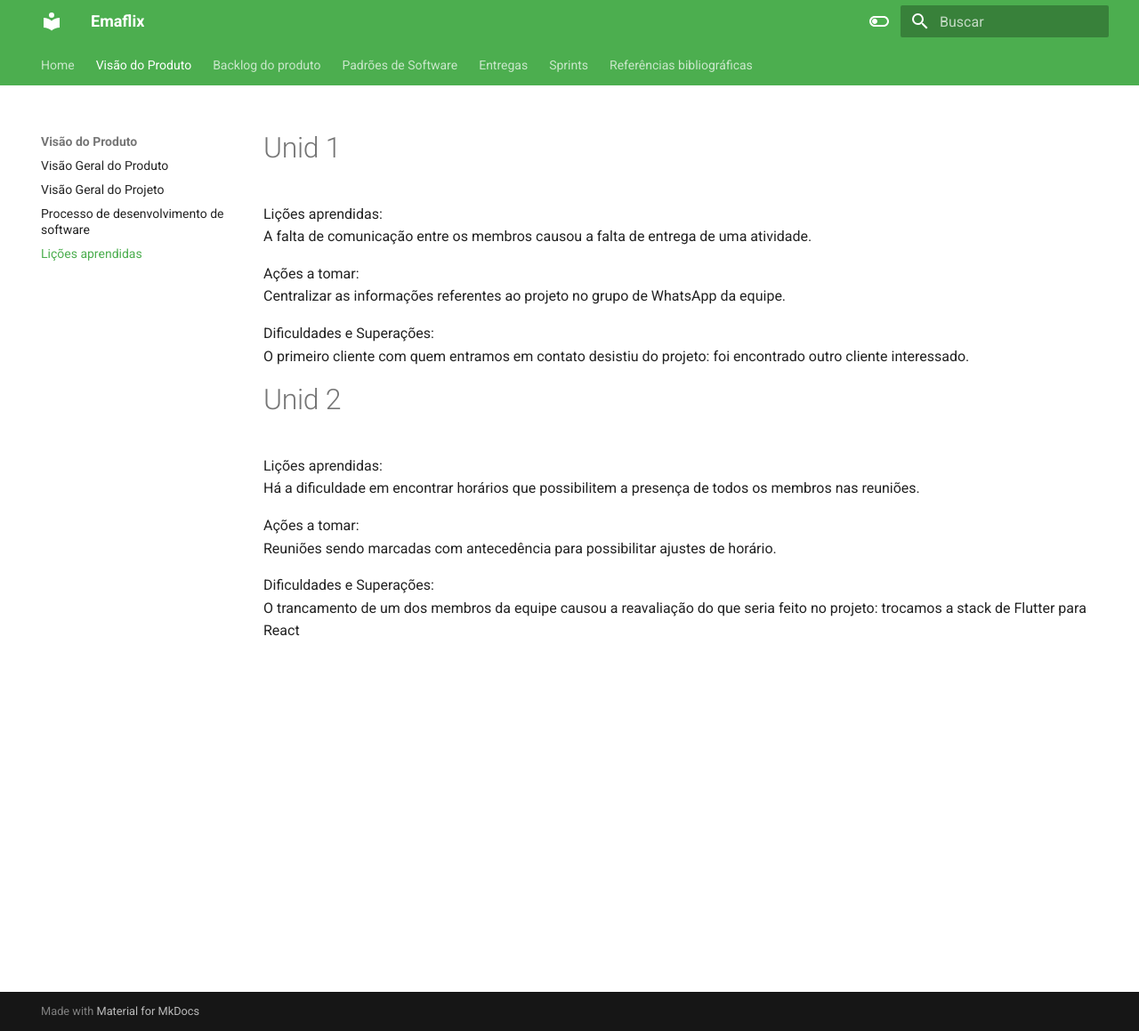
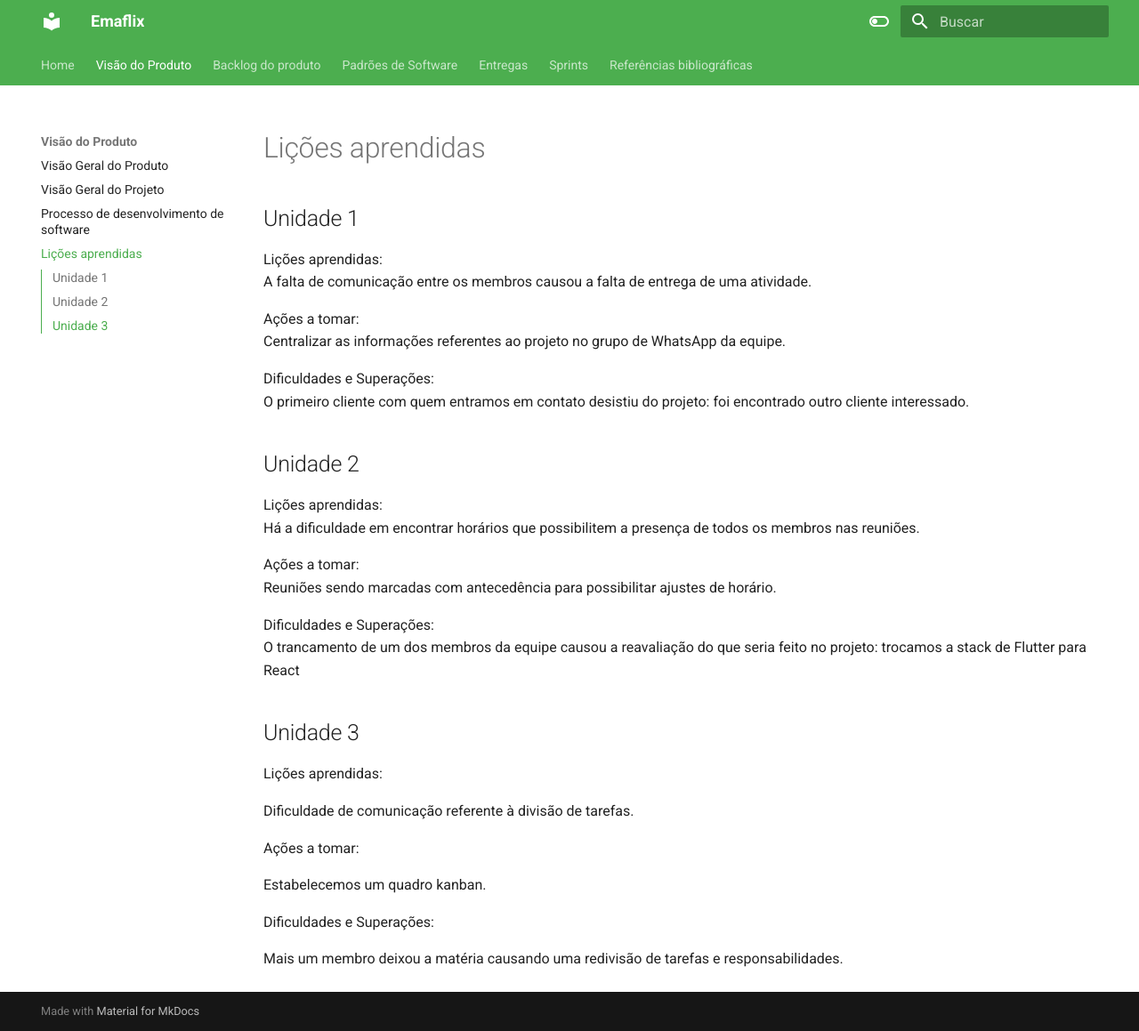
Before and after one commit to mdsreq-fga-unb/2023.2-EmaFlix, an MkDocs documentation site: the page built from docs/licoesaprendidas.md, in a window 1280 px wide and 1159 px high. Shown: the whole window at 89% size. Built offline with MkDocs 1.6.1 and Material for MkDocs 9.7.7, drawn with Linux system fonts in a browser that asks for light colours.

Commit message:
Lições aprendidas - padroes de software

```diff
--- a/docs/licoesaprendidas.md
+++ b/docs/licoesaprendidas.md
@@ -1,4 +1,4 @@
-# Unid 1
+## Unidade 1
 
 Lições aprendidas:
 A falta de comunicação entre os membros causou a falta de entrega de uma atividade.
@@ -10,7 +10,8 @@ Dificuldades e Superações:
 O primeiro cliente com quem entramos em contato desistiu do projeto: foi encontrado outro cliente interessado.
 
 
-# Unid 2
+## Unidade 2
+
 Lições aprendidas:
 Há a dificuldade em encontrar horários que possibilitem a presença de todos os membros nas reuniões.
 
@@ -19,3 +20,17 @@ Reuniões sendo marcadas com antecedência para possibilitar ajustes de horário
 
 Dificuldades e Superações:
 O trancamento de um dos membros da equipe causou a reavaliação do que seria feito no projeto: trocamos a stack de Flutter para React
+
+## Unidade 3
+
+Lições aprendidas:
+
+Dificuldade de comunicação referente à divisão de tarefas.
+
+Ações a tomar:
+
+Estabelecemos um quadro kanban.
+
+Dificuldades e Superações:
+
+Mais um membro deixou a matéria causando uma redivisão de tarefas e responsabilidades.
```
Also changed, not shown: docs/padroesdesoftware.md (+2 -0 lines), docs/img/Arquitetura.png (added), docs/img/Arquitetura.svg (added).
